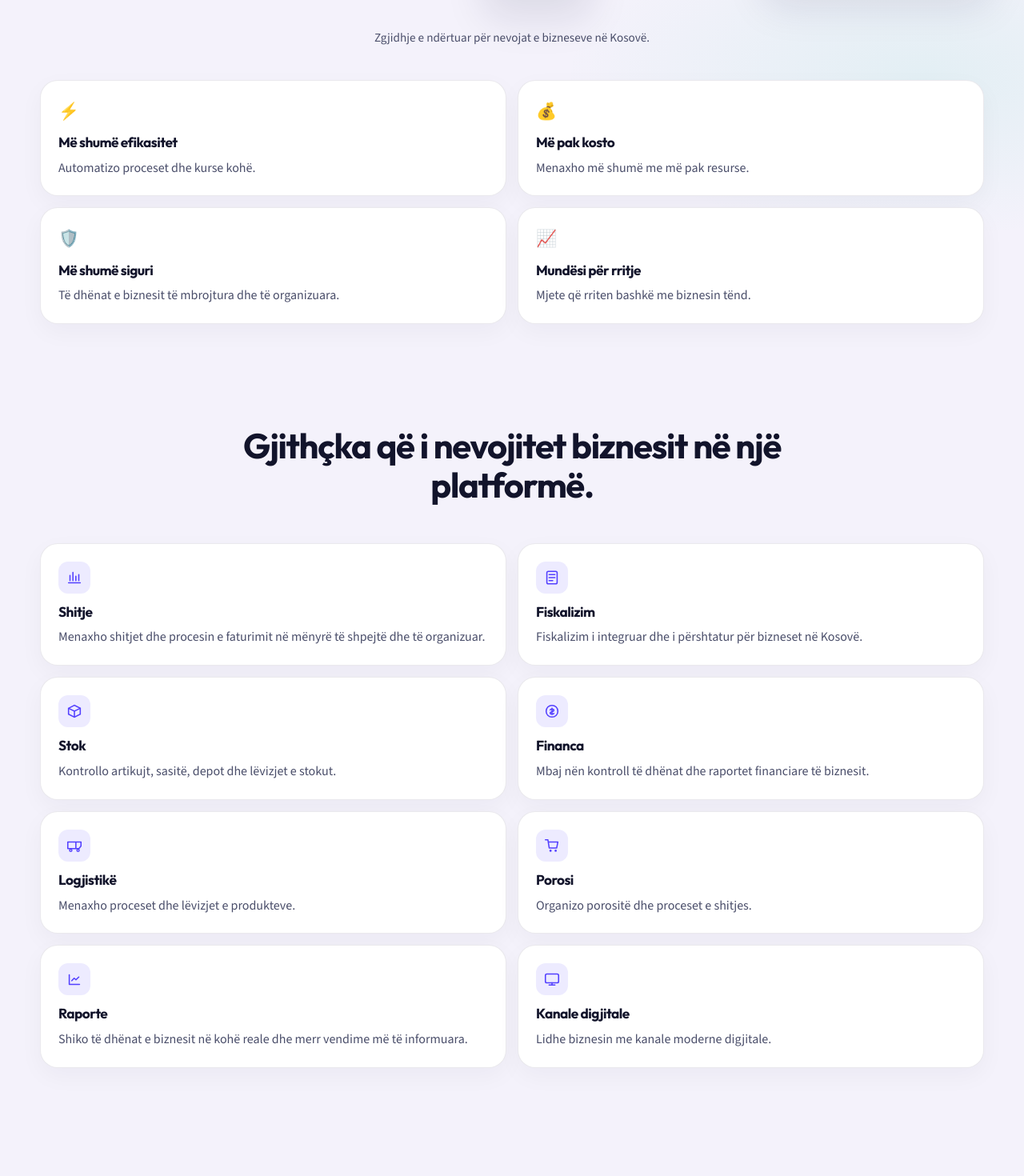
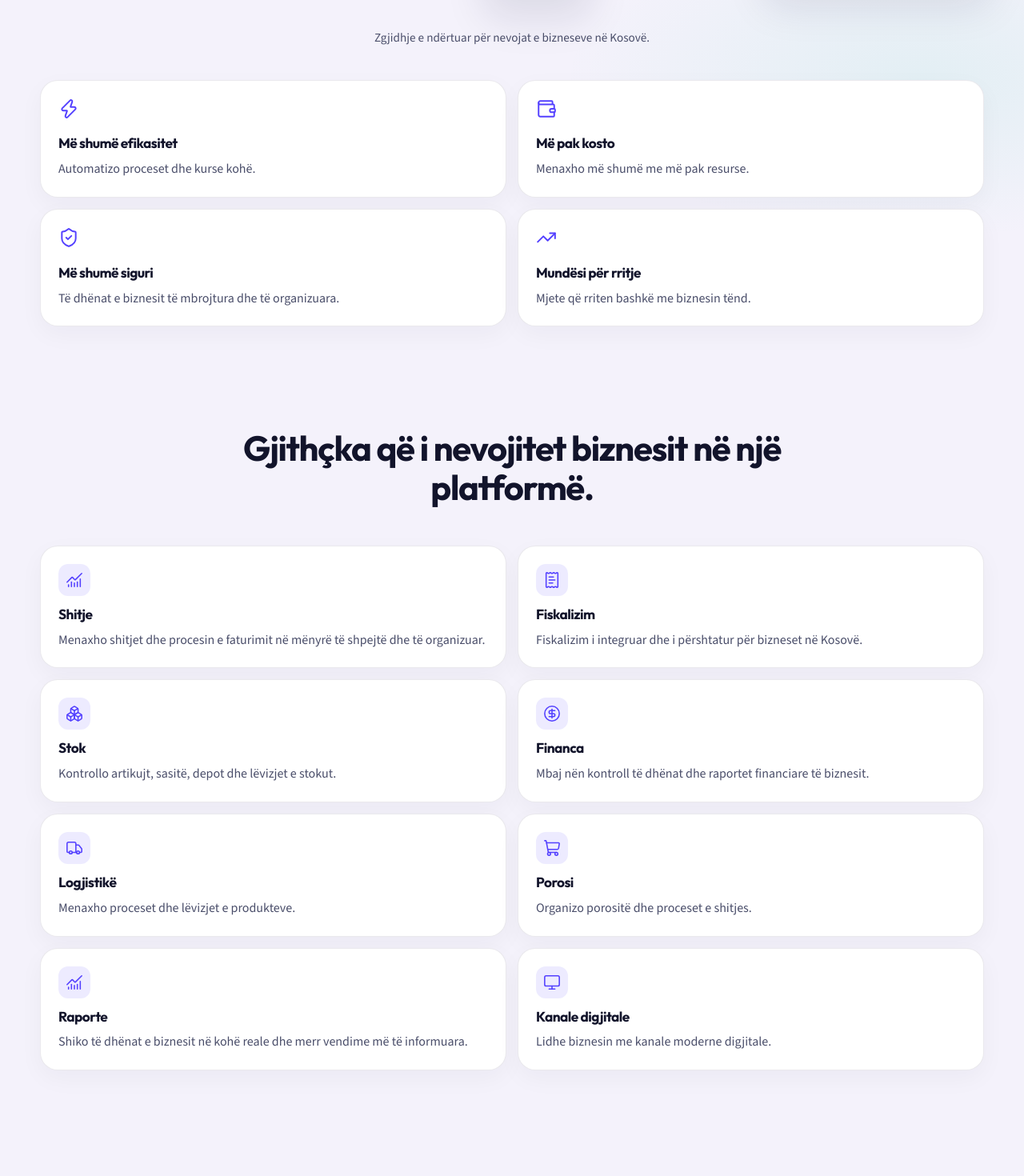
Before and after one commit to olisafetahu/Trebit, a React (Vite) app: page / in a window 1280 px wide. Shown: the part 560-2030 px from the top of the page at 80% size. Built offline with nearby package versions, Linux system fonts and the light colour scheme.

Commit message:
Shtimi i ikonave

```diff
--- a/package.json
+++ b/package.json
@@ -10,6 +10,7 @@
     "preview": "vite preview"
   },
   "dependencies": {
+    "lucide-react": "^1.47.0",
     "react": "^19.2.8",
     "react-dom": "^19.2.8"
   },
--- a/src/components/Industries.tsx
+++ b/src/components/Industries.tsx
@@ -1,15 +1,25 @@
+import {
+  BriefcaseBusiness,
+  Gem,
+  HeartPulse,
+  Scissors,
+  ShoppingBag,
+  Sparkles,
+  Store,
+  Warehouse,
+} from "lucide-react"
 import { useI18n } from "../i18n"
 import { useReveal } from "../hooks/useReveal"
 
-const glyphs: Record<string, string> = {
-  services: "◇",
-  barbers: "✂",
-  salons: "✦",
-  freeshop: "◈",
-  boutiques: "▣",
-  pharmacy: "✚",
-  markets: "▦",
-  retail: "▢",
+const glyphs = {
+  services: BriefcaseBusiness,
+  barbers: Scissors,
+  salons: Sparkles,
+  freeshop: Gem,
+  boutiques: ShoppingBag,
+  pharmacy: HeartPulse,
+  markets: Warehouse,
+  retail: Store,
 }
 
 export function Industries() {
@@ -26,7 +36,10 @@ export function Industries() {
         {keys.map((key) => (
           <article key={key} className="industry-card">
             <span className="industry-glyph" aria-hidden="true">
-              {glyphs[key]}
+              {(() => {
+                const Icon = glyphs[key]
+                return <Icon size={24} strokeWidth={1.7} />
+              })()}
             </span>
             <h3>{t.industries.items[key].title}</h3>
             <p>{t.industries.items[key].text}</p>
--- a/src/components/Product.tsx
+++ b/src/components/Product.tsx
@@ -1,55 +1,24 @@
+import {
+  Boxes,
+  ChartNoAxesCombined,
+  CircleDollarSign,
+  Monitor,
+  ReceiptText,
+  ShoppingCart,
+  Truck,
+} from "lucide-react"
 import { useI18n } from "../i18n"
 import { useReveal } from "../hooks/useReveal"
 
 const icons = {
-  sales: (
-    <svg viewBox="0 0 24 24" fill="none">
-      <path d="M4 19h16M6 16V9m4 7V5m4 11v-6m4 6V8" stroke="currentColor" strokeWidth="1.7" strokeLinecap="round" />
-    </svg>
-  ),
-  fiscal: (
-    <svg viewBox="0 0 24 24" fill="none">
-      <rect x="5" y="3.5" width="14" height="17" rx="2" stroke="currentColor" strokeWidth="1.7" />
-      <path d="M8 8h8M8 12h8M8 16h5" stroke="currentColor" strokeWidth="1.7" strokeLinecap="round" />
-    </svg>
-  ),
-  stock: (
-    <svg viewBox="0 0 24 24" fill="none">
-      <path d="M4 8l8-4 8 4v8l-8 4-8-4V8Z" stroke="currentColor" strokeWidth="1.7" />
-      <path d="M12 12V20M4 8l8 4 8-4" stroke="currentColor" strokeWidth="1.7" />
-    </svg>
-  ),
-  finance: (
-    <svg viewBox="0 0 24 24" fill="none">
-      <circle cx="12" cy="12" r="8" stroke="currentColor" strokeWidth="1.7" />
-      <path d="M12 8v8M9.5 10.2c.6-.8 1.5-1.2 2.5-1.2 1.7 0 2.6.8 2.6 1.9 0 2.5-5.1 1.3-5.1 3.4 0 1 .9 1.9 2.5 1.9 1.1 0 2-.4 2.6-1.1" stroke="currentColor" strokeWidth="1.7" strokeLinecap="round" />
-    </svg>
-  ),
-  logistics: (
-    <svg viewBox="0 0 24 24" fill="none">
-      <path d="M3 16h11V7H3v9Zm11 0h4.2L21 12.5V7h-7v9Z" stroke="currentColor" strokeWidth="1.7" strokeLinejoin="round" />
-      <circle cx="7" cy="18.5" r="1.6" stroke="currentColor" strokeWidth="1.5" />
-      <circle cx="17" cy="18.5" r="1.6" stroke="currentColor" strokeWidth="1.5" />
-    </svg>
-  ),
-  orders: (
-    <svg viewBox="0 0 24 24" fill="none">
-      <path d="M7 7h13l-1.6 8.2H8.2L6.4 4H3" stroke="currentColor" strokeWidth="1.7" strokeLinecap="round" strokeLinejoin="round" />
-      <circle cx="10" cy="19" r="1.5" fill="currentColor" />
-      <circle cx="17" cy="19" r="1.5" fill="currentColor" />
-    </svg>
-  ),
-  reports: (
-    <svg viewBox="0 0 24 24" fill="none">
-      <path d="M5 19V6m0 13h14M8.5 14l3.2-3.4 2.4 2.2L18 9" stroke="currentColor" strokeWidth="1.7" strokeLinecap="round" strokeLinejoin="round" />
-    </svg>
-  ),
-  channels: (
-    <svg viewBox="0 0 24 24" fill="none">
-      <rect x="3" y="5" width="18" height="12" rx="2" stroke="currentColor" strokeWidth="1.7" />
-      <path d="M8 20h8M12 17v3" stroke="currentColor" strokeWidth="1.7" strokeLinecap="round" />
-    </svg>
-  ),
+  sales: ChartNoAxesCombined,
+  fiscal: ReceiptText,
+  stock: Boxes,
+  finance: CircleDollarSign,
+  logistics: Truck,
+  orders: ShoppingCart,
+  reports: ChartNoAxesCombined,
+  channels: Monitor,
 }
 
 export function Product() {
@@ -65,7 +34,12 @@ export function Product() {
       <div className="bento">
         {keys.map((key) => (
           <article key={key} className={`bento-card bento-card--${key}`}>
-            <span className="bento-icon">{icons[key]}</span>
+            <span className="bento-icon">
+              {(() => {
+                const Icon = icons[key]
+                return <Icon size={22} strokeWidth={1.7} />
+              })()}
+            </span>
             <h3>{t.product.items[key].title}</h3>
             <p>{t.product.items[key].text}</p>
           </article>
--- a/src/components/Security.tsx
+++ b/src/components/Security.tsx
@@ -1,14 +1,16 @@
+import { Cloud, ShieldCheck, ChartNoAxesColumn, Headphones } from "lucide-react"
 import { useI18n } from "../i18n"
 import { useReveal } from "../hooks/useReveal"
 
 export function Security() {
   const { t } = useI18n()
   const { ref, visible } = useReveal<HTMLElement>()
+
   const items = [
-    { icon: "☁️", ...t.security.items.cloud },
-    { icon: "🛡️", ...t.security.items.data },
-    { icon: "📊", ...t.security.items.reports },
-    { icon: "🎧", ...t.security.items.support },
+    { icon: Cloud, ...t.security.items.cloud },
+    { icon: ShieldCheck, ...t.security.items.data },
+    { icon: ChartNoAxesColumn, ...t.security.items.reports },
+    { icon: Headphones, ...t.security.items.support },
   ]
 
   return (
@@ -16,14 +18,19 @@ export function Security() {
       <div className="section-head">
         <h2>{t.security.title}</h2>
       </div>
+
       <div className="secure-grid">
-        {items.map((item) => (
-          <article key={item.title} className="secure-card">
-            <span>{item.icon}</span>
-            <h3>{item.title}</h3>
-            <p>{item.text}</p>
-          </article>
-        ))}
+        {items.map((item) => {
+          const Icon = item.icon
+
+          return (
+            <article key={item.title} className="secure-card">
+              <Icon size={32} strokeWidth={1.8} />
+              <h3>{item.title}</h3>
+              <p>{item.text}</p>
+            </article>
+          )
+        })}
       </div>
     </section>
   )
--- a/src/components/TrustStrip.tsx
+++ b/src/components/TrustStrip.tsx
@@ -1,3 +1,4 @@
+import { ShieldCheck, TrendingUp, Wallet, Zap } from "lucide-react"
 import { useI18n } from "../i18n"
 import { useReveal } from "../hooks/useReveal"
 
@@ -5,10 +6,10 @@ export function TrustStrip() {
   const { t } = useI18n()
   const { ref, visible } = useReveal<HTMLElement>()
   const items = [
-    { icon: "⚡", ...t.values.efficiency },
-    { icon: "💰", ...t.values.cost },
-    { icon: "🛡️", ...t.values.security },
-    { icon: "📈", ...t.values.growth },
+    { icon: Zap, ...t.values.efficiency },
+    { icon: Wallet, ...t.values.cost },
+    { icon: ShieldCheck, ...t.values.security },
+    { icon: TrendingUp, ...t.values.growth },
   ]
 
   return (
@@ -16,7 +17,7 @@ export function TrustStrip() {
       <div className="strip-grid">
         {items.map((item) => (
           <article key={item.title} className="strip-card">
-            <span className="strip-icon">{item.icon}</span>
+            <span className="strip-icon"><item.icon size={26} strokeWidth={1.8} /></span>
             <h3>{item.title}</h3>
             <p>{item.text}</p>
           </article>
--- a/src/index.css
+++ b/src/index.css
@@ -530,7 +530,8 @@ h3,
 }
 
 .strip-icon {
-  font-size: 1.3rem;
+  display: inline-flex;
+  color: var(--brand);
 }
 
 .strip-card h3,
@@ -584,7 +585,7 @@ h3,
 }
 
 .industry-glyph {
-  font-size: 1.4rem;
+  display: inline-flex;
   color: var(--brand);
 }
 
```
Also changed, not shown: 1 other file (tests, documents, lock files or other folders).
